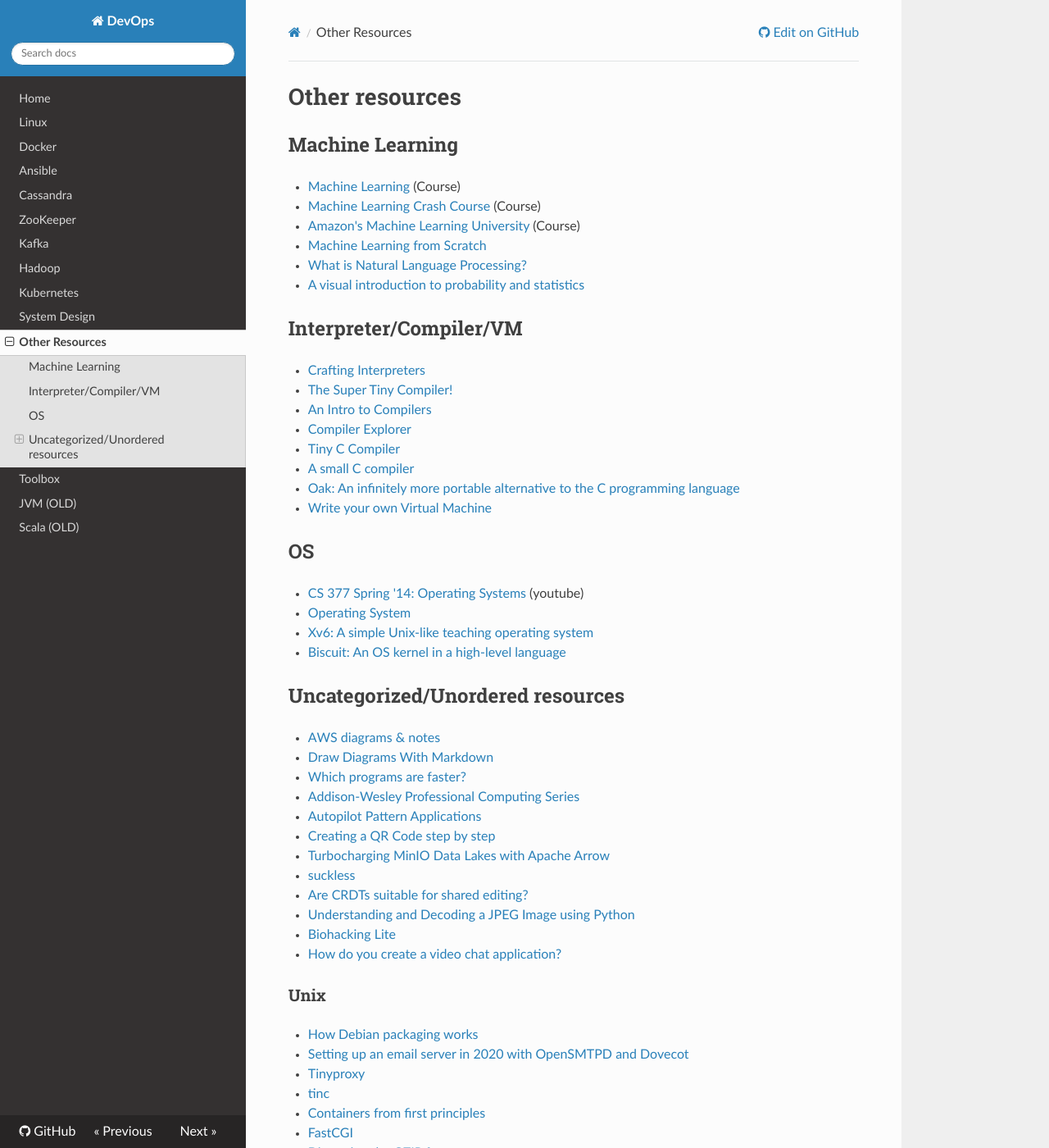
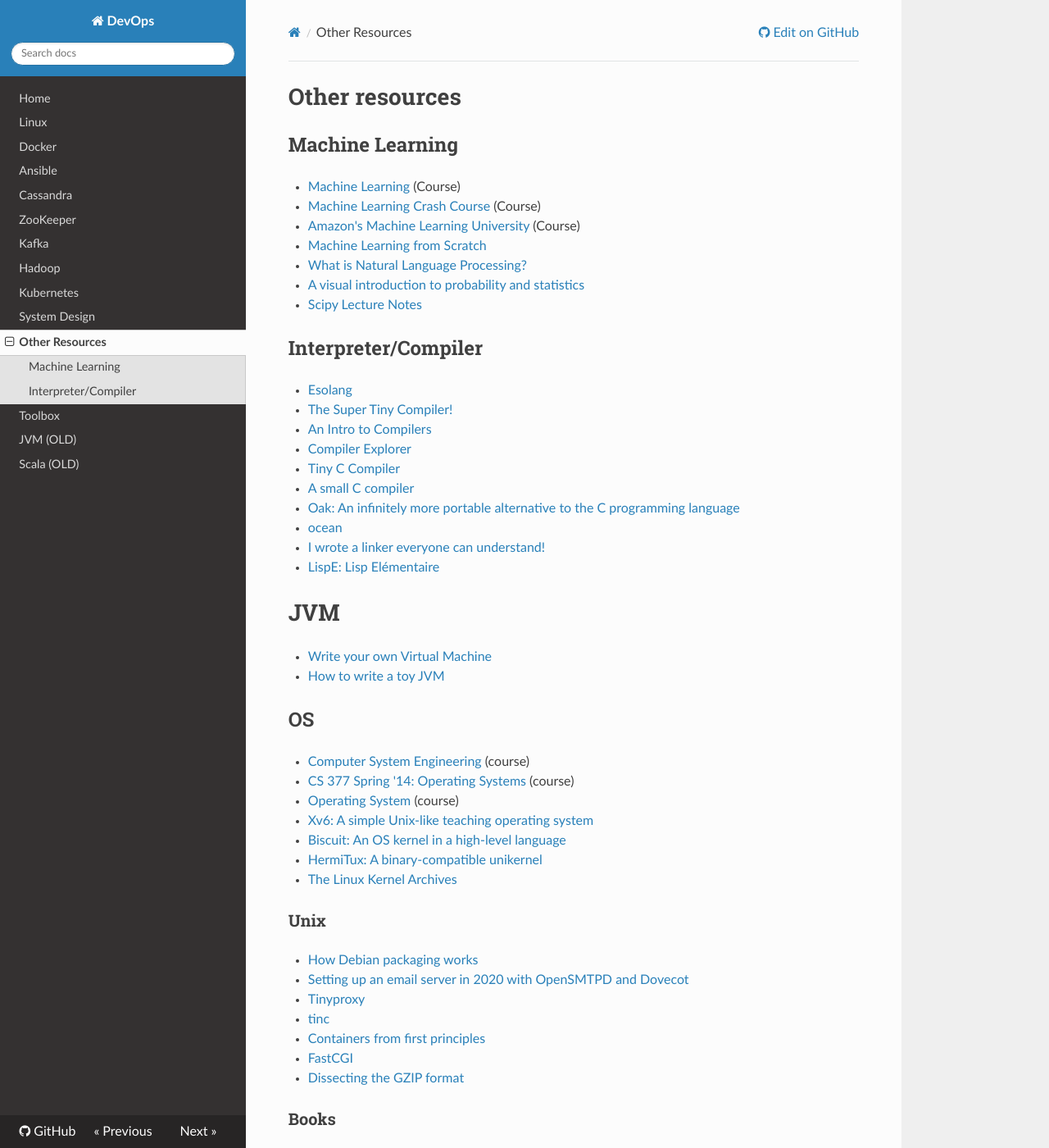
Before and after one commit to niqdev/devops, an MkDocs documentation site: the page built from docs/other-resources.md, in a window 1280 px wide and 1400 px high. Shown: the whole window at 82% size. Built offline with MkDocs 1.6.1, drawn with Linux system fonts in a browser that asks for light colours; nearby versions of some CDN libraries; some of the changed text lies outside the part shown.

Commit message:
update docs

```diff
--- a/docs/other-resources.md
+++ b/docs/other-resources.md
@@ -8,39 +8,35 @@
 * [Machine Learning from Scratch](https://dafriedman97.github.io/mlbook/content/introduction.html)
 * [What is Natural Language Processing?](https://blog.algorithmia.com/introduction-natural-language-processing-nlp)
 * [A visual introduction to probability and statistics](https://seeing-theory.brown.edu/index.html)
+* [Scipy Lecture Notes](http://scipy-lectures.org/index.html)
 
-## Interpreter/Compiler/VM
+## Interpreter/Compiler
 
-* [Crafting Interpreters](http://www.craftinginterpreters.com)
+* [Esolang](https://esolangs.org)
 * [The Super Tiny Compiler!](git.io/compiler)
 * [An Intro to Compilers](https://nicoleorchard.com/blog/compilers)
 * [Compiler Explorer](https://godbolt.org)
 * [Tiny C Compiler](https://bellard.org/tcc)
 * [A small C compiler](https://github.com/rui314/chibicc)
 * [Oak: An infinitely more portable alternative to the C programming language](http://github.com/adam-mcdaniel/oakc)
+* [ocean](https://github.com/riicchhaarrd/ocean)
+* [I wrote a linker everyone can understand!](https://briancallahan.net/blog/20210609.html)
+* [LispE: Lisp Elémentaire](https://github.com/naver/lispe/wiki)
+
+# JVM
+
 * [Write your own Virtual Machine](https://justinmeiners.github.io/lc3-vm)
+* [How to write a toy JVM](https://zserge.com/posts/jvm)
 
 ## OS
 
-* [CS 377 Spring '14: Operating Systems](https://m.youtube.com/playlist?list=PLacuG5pysFbDQU8kKxbUh4K5c1iL5_k7k) (youtube)
-* [Operating System](https://m.youtube.com/playlist?list=PLBlnK6fEyqRiVhbXDGLXDk_OQAeuVcp2O)
+* [Computer System Engineering](https://ocw.mit.edu/courses/electrical-engineering-and-computer-science/6-033-computer-system-engineering-spring-2018) (course)
+* [CS 377 Spring '14: Operating Systems](https://m.youtube.com/playlist?list=PLacuG5pysFbDQU8kKxbUh4K5c1iL5_k7k) (course)
+* [Operating System](https://m.youtube.com/playlist?list=PLBlnK6fEyqRiVhbXDGLXDk_OQAeuVcp2O) (course)
 * [Xv6: A simple Unix-like teaching operating system](https://pdos.csail.mit.edu/6.828/2020/xv6.html)
 * [Biscuit: An OS kernel in a high-level language](https://pdos.csail.mit.edu/projects/biscuit.html)
-
-## Uncategorized/Unordered resources
-
-* [AWS diagrams & notes](https://www.awsgeek.com)
-* [Draw Diagrams With Markdown](https://support.typora.io/Draw-Diagrams-With-Markdown)
-* [Which programs are faster?](https://benchmarksgame-team.pages.debian.net/benchmarksgame)
-* [Addison-Wesley Professional Computing Series](https://informit.com/series/professionalcomputing)
-* [Autopilot Pattern Applications](http://autopilotpattern.io)
-* [Creating a QR Code step by step](https://www.nayuki.io/page/creating-a-qr-code-step-by-step)
-* [Turbocharging MinIO Data Lakes with Apache Arrow](https://blog.min.io/turbocharging-minio-datalakes-with-arrowrdd)
-* [suckless](http://suckless.org)
-* [Are CRDTs suitable for shared editing?](https://blog.kevinjahns.de/are-crdts-suitable-for-shared-editing)
-* [Understanding and Decoding a JPEG Image using Python](https://yasoob.me/posts/understanding-and-writing-jpeg-decoder-in-python)
-* [Biohacking Lite](https://karpathy.github.io/2020/06/11/biohacking-lite)
-* [How do you create a video chat application?](https://blog.phuaxueyong.com/post/2020-06-15-how-to-make-a-video-chat-app)
+* [HermiTux: A binary-compatible unikernel](https://ssrg-vt.github.io/hermitux)
+* [The Linux Kernel Archives](https://www.kernel.org/lore.html)
 
 ### Unix
 
```
Also changed, not shown: other parts of docs/other-resources.md (+18 -0 lines), dev.txt (+37 -14 lines), docs/kafka.md (+2 -0 lines), docs/linux.md (+10 -0 lines), docs/system-design.md (+2 -0 lines).
